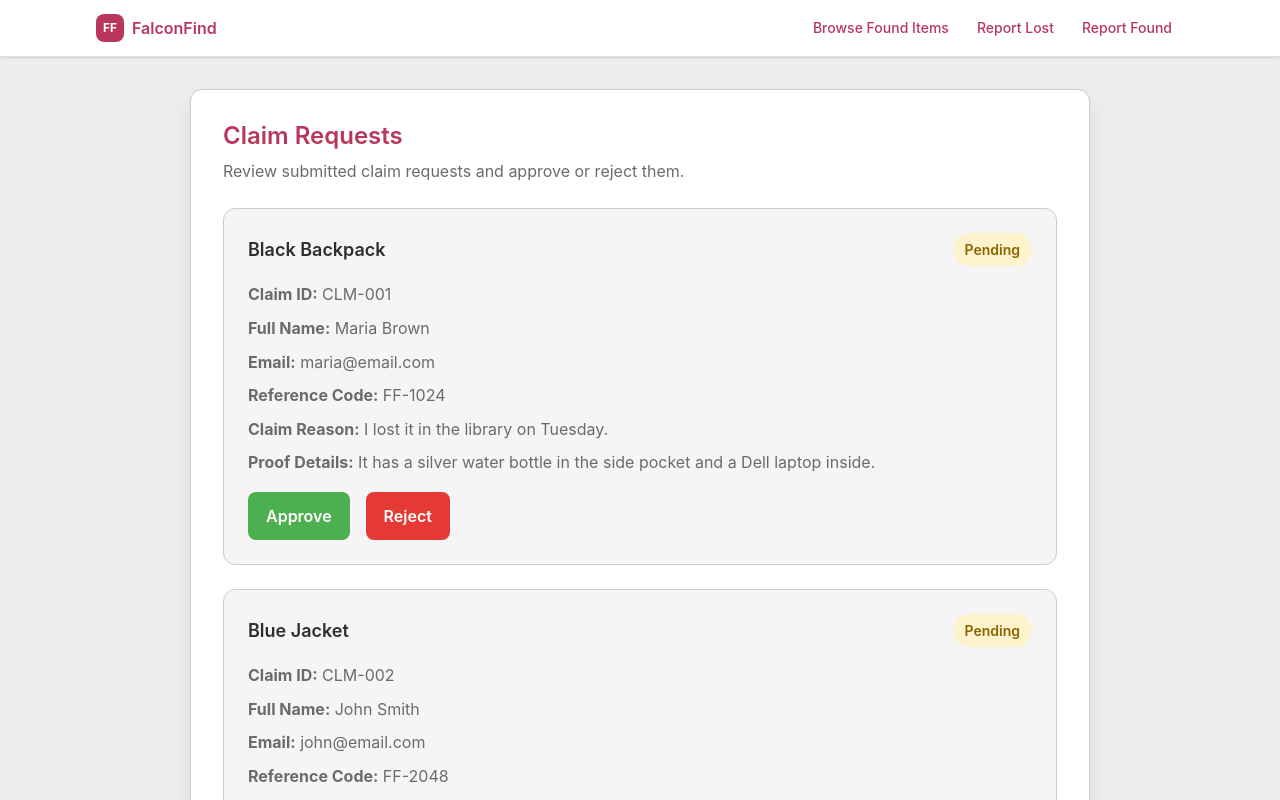
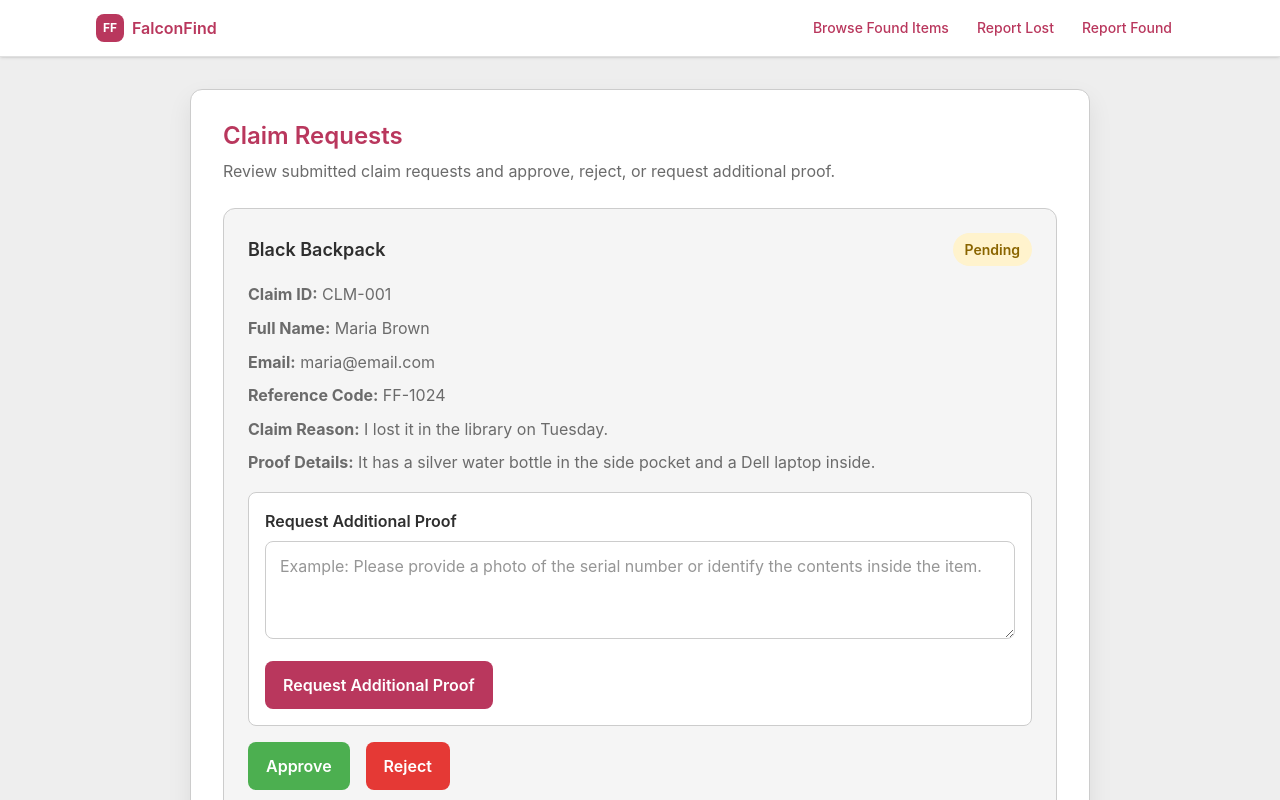
Before and after one commit to RayanRodrigues/FalconsFind, an Angular app in the folder frontend/: page /admin/claims in a window 1280 px wide. Shown: the top 800 px of the page. Built offline with nearby package versions, Linux system fonts and the light colour scheme.

Commit message:
US3.5 style request additional proof button with theme colors

```diff
--- a/frontend/src/app/claim-review/claim-review.css
+++ b/frontend/src/app/claim-review/claim-review.css
@@ -75,8 +75,55 @@
   color: var(--color-error);
 }
 
+.status-badge.needs-proof {
+  background: color-mix(in srgb, var(--color-info) 15%, white);
+  color: var(--color-info);
+}
+
 .claim-item p {
   margin-bottom: var(--space-sm);
+}
+
+.proof-request-box {
+  margin-top: var(--space-md);
+  margin-bottom: var(--space-md);
+  padding: var(--space-md);
+  border: 1px solid var(--color-border);
+  border-radius: var(--radius-sm);
+  background: var(--color-white);
+}
+
+.proof-request-box label {
+  display: block;
+  margin-bottom: var(--space-sm);
+  font-weight: 600;
+  color: var(--color-text-primary);
+}
+
+.proof-request-box textarea {
+  width: 100%;
+  padding: 12px 14px;
+  border: 1px solid var(--color-border);
+  border-radius: var(--radius-sm);
+  background: var(--color-white);
+  color: var(--color-text-primary);
+  resize: vertical;
+  margin-bottom: var(--space-md);
+}
+
+.proof-request-box textarea:focus {
+  outline: none;
+  border-color: var(--color-primary);
+  box-shadow: 0 0 0 3px color-mix(in srgb, var(--color-primary) 20%, transparent);
+}
+
+.proof-request-display {
+  margin-top: var(--space-md);
+  margin-bottom: var(--space-md);
+  padding: var(--space-md);
+  border-left: 4px solid var(--color-info);
+  background: var(--color-white);
+  border-radius: var(--radius-sm);
 }
 
 .button-group {
@@ -110,6 +157,15 @@ button {
 
 .reject-btn:hover:not(:disabled) {
   filter: brightness(0.95);
+}
+
+.proof-btn {
+  background: var(--color-primary);
+  color: var(--color-white);
+}
+
+.proof-btn:hover:not(:disabled) {
+  background: var(--color-secondary);
 }
 
 button:disabled {
--- a/frontend/src/app/claim-review/claim-review.html
+++ b/frontend/src/app/claim-review/claim-review.html
@@ -2,7 +2,7 @@
   <div class="review-card">
     <h1>Claim Requests</h1>
     <p class="intro-text">
-      Review submitted claim requests and approve or reject them.
+      Review submitted claim requests and approve, reject, or request additional proof.
     </p>
 
     @if (successMessage) {
@@ -27,6 +27,7 @@
               [class.pending]="claim.status === 'Pending'"
               [class.approved]="claim.status === 'Approved'"
               [class.rejected]="claim.status === 'Rejected'"
+              [class.needs-proof]="claim.status === 'Needs Proof'"
             >
               {{ claim.status }}
             </span>
@@ -38,6 +39,32 @@
           <p><strong>Reference Code:</strong> {{ claim.referenceCode }}</p>
           <p><strong>Claim Reason:</strong> {{ claim.claimReason }}</p>
           <p><strong>Proof Details:</strong> {{ claim.proofDetails }}</p>
+
+          @if (claim.additionalProofRequest) {
+            <div class="proof-request-display">
+              <strong>Requested Additional Proof:</strong>
+              <p>{{ claim.additionalProofRequest }}</p>
+            </div>
+          }
+
+          @if (claim.status === 'Pending') {
+            <div class="proof-request-box">
+              <label [for]="'proof-' + claim.id">Request Additional Proof</label>
+              <textarea
+                [id]="'proof-' + claim.id"
+                [(ngModel)]="claim.proofInput"
+                placeholder="Example: Please provide a photo of the serial number or identify the contents inside the item."
+                rows="3"
+              ></textarea>
+
+              <button
+                class="proof-btn"
+                (click)="requestAdditionalProof(claim)"
+              >
+                Request Additional Proof
+              </button>
+            </div>
+          }
 
           <div class="button-group">
             <button
--- a/frontend/src/app/claim-review/claim-review.ts
+++ b/frontend/src/app/claim-review/claim-review.ts
@@ -1,5 +1,6 @@
 import { Component } from '@angular/core';
 import { CommonModule } from '@angular/common';
+import { FormsModule } from '@angular/forms';
 
 interface ClaimRequestItem {
   id: string;
@@ -9,13 +10,15 @@ interface ClaimRequestItem {
   itemName: string;
   claimReason: string;
   proofDetails: string;
-  status: 'Pending' | 'Approved' | 'Rejected';
+  status: 'Pending' | 'Approved' | 'Rejected' | 'Needs Proof';
+  additionalProofRequest?: string;
+  proofInput?: string;
 }
 
 @Component({
   selector: 'app-claim-review',
   standalone: true,
-  imports: [CommonModule],
+  imports: [CommonModule, FormsModule],
   templateUrl: './claim-review.html',
   styleUrl: './claim-review.css'
 })
@@ -32,7 +35,9 @@ export class ClaimReview {
       itemName: 'Black Backpack',
       claimReason: 'I lost it in the library on Tuesday.',
       proofDetails: 'It has a silver water bottle in the side pocket and a Dell laptop inside.',
-      status: 'Pending'
+      status: 'Pending',
+      additionalProofRequest: '',
+      proofInput: ''
     },
     {
       id: 'CLM-002',
@@ -42,7 +47,9 @@ export class ClaimReview {
       itemName: 'Blue Jacket',
       claimReason: 'I left it in the cafeteria.',
       proofDetails: 'There is a bus pass in the inside pocket.',
-      status: 'Pending'
+      status: 'Pending',
+      additionalProofRequest: '',
+      proofInput: ''
     }
   ];
 
@@ -71,4 +78,26 @@ export class ClaimReview {
       console.error(error);
     }
   }
+
+  requestAdditionalProof(claim: ClaimRequestItem) {
+    this.successMessage = '';
+    this.errorMessage = '';
+
+    const message = claim.proofInput?.trim();
+
+    if (!message) {
+      this.errorMessage = 'Please enter a proof request message before submitting.';
+      return;
+    }
+
+    try {
+      claim.status = 'Needs Proof';
+      claim.additionalProofRequest = message;
+      claim.proofInput = '';
+      this.successMessage = `Additional proof was requested for claim ${claim.id}.`;
+    } catch (error) {
+      this.errorMessage = 'There was an error requesting additional proof.';
+      console.error(error);
+    }
+  }
 }
```
